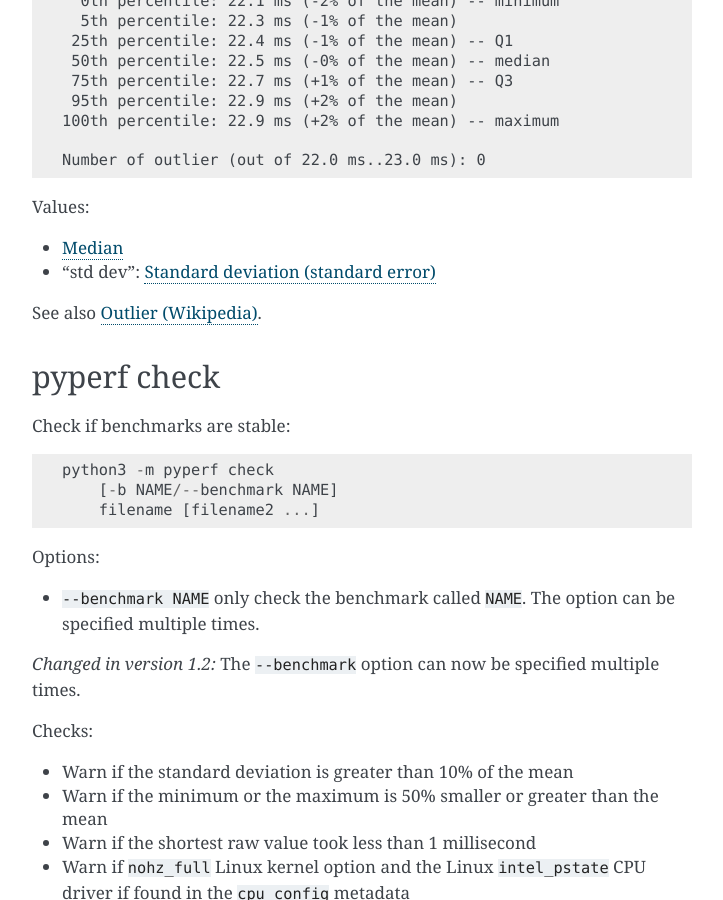
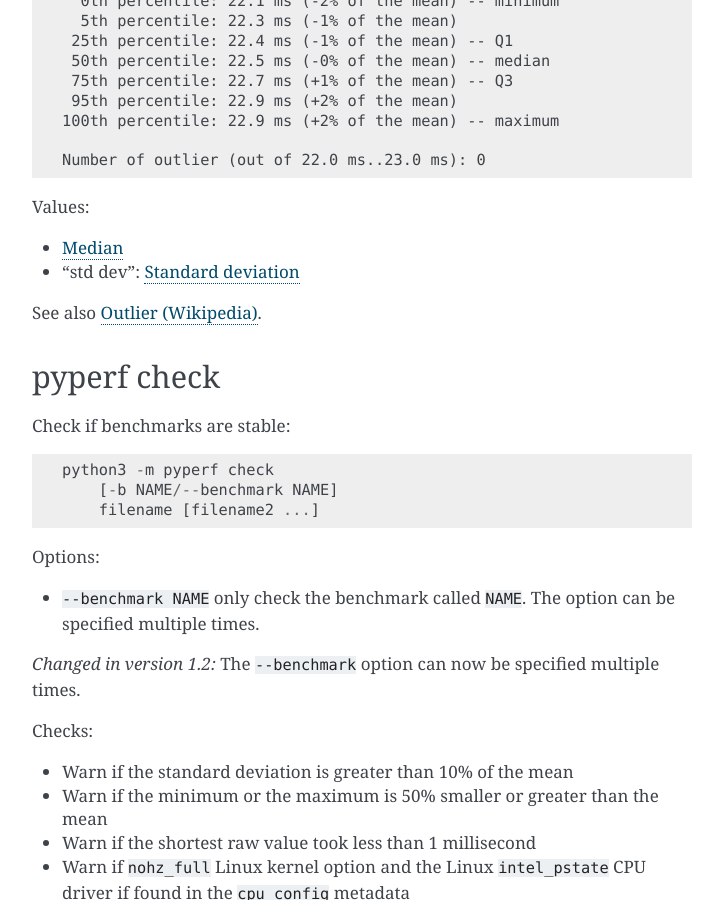
Before and after one commit to psf/pyperf, a Sphinx documentation site: the page built from doc/cli.rst, in a window 1280 px wide and 900 px high, scrolled down 4356 px. Shown: the whole window, without its empty margins (388-1111 px from the left). Built offline with Sphinx 7.4.7, drawn with Linux system fonts in a browser that asks for light colours.

Commit message:
no-issue: Fix "std dev" link (#204)

```diff
--- a/doc/cli.rst
+++ b/doc/cli.rst
@@ -229,8 +229,8 @@
 Values:
 
 * `Median <https://en.wikipedia.org/wiki/Median>`_
-* "std dev": `Standard deviation (standard error)
-  <https://en.wikipedia.org/wiki/Standard_error>`_
+* "std dev": `Standard deviation
+  <https://en.wikipedia.org/wiki/Standard_deviation>`_
 
 See also `Outlier (Wikipedia) <https://en.wikipedia.org/wiki/Outlier>`_.
 
--- a/doc/run_benchmark.rst
+++ b/doc/run_benchmark.rst
@@ -192,7 +192,7 @@
 values.
 
 Specializer statistics (``pystats``)
-==================================
+====================================
 
 ``pyperf`` has built-in support for `specializer statistics (``pystats``) <https://docs.python.org/dev/using/configure.html#cmdoption-enable-pystats>`_.
 If running benchmarks on a CPython built with the ``--enable-pystats`` flag, when you pass ``--hook pystats``, pyperf will collect ``pystats`` on the benchmark code by calling ``sys._stats_on`` immediately before the benchmark and calling ``sys._stats_off`` immediately after.
```
